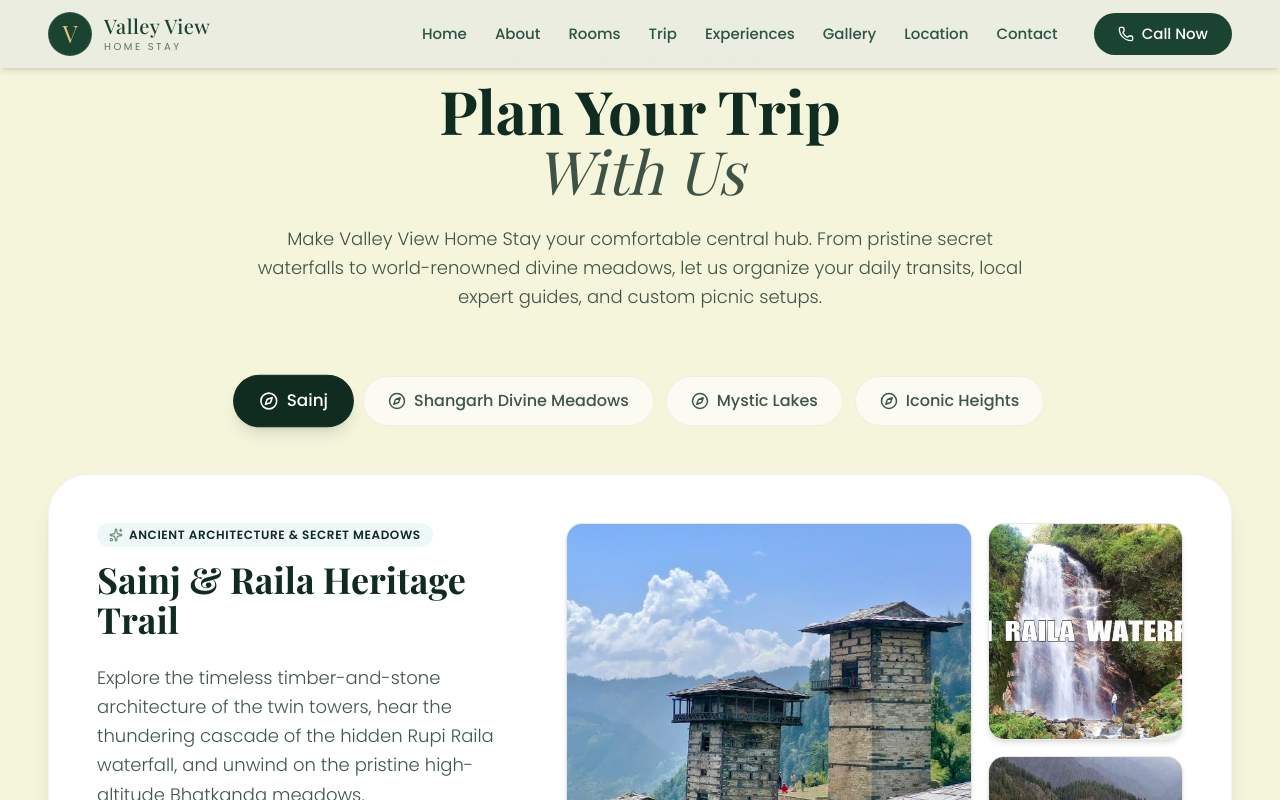
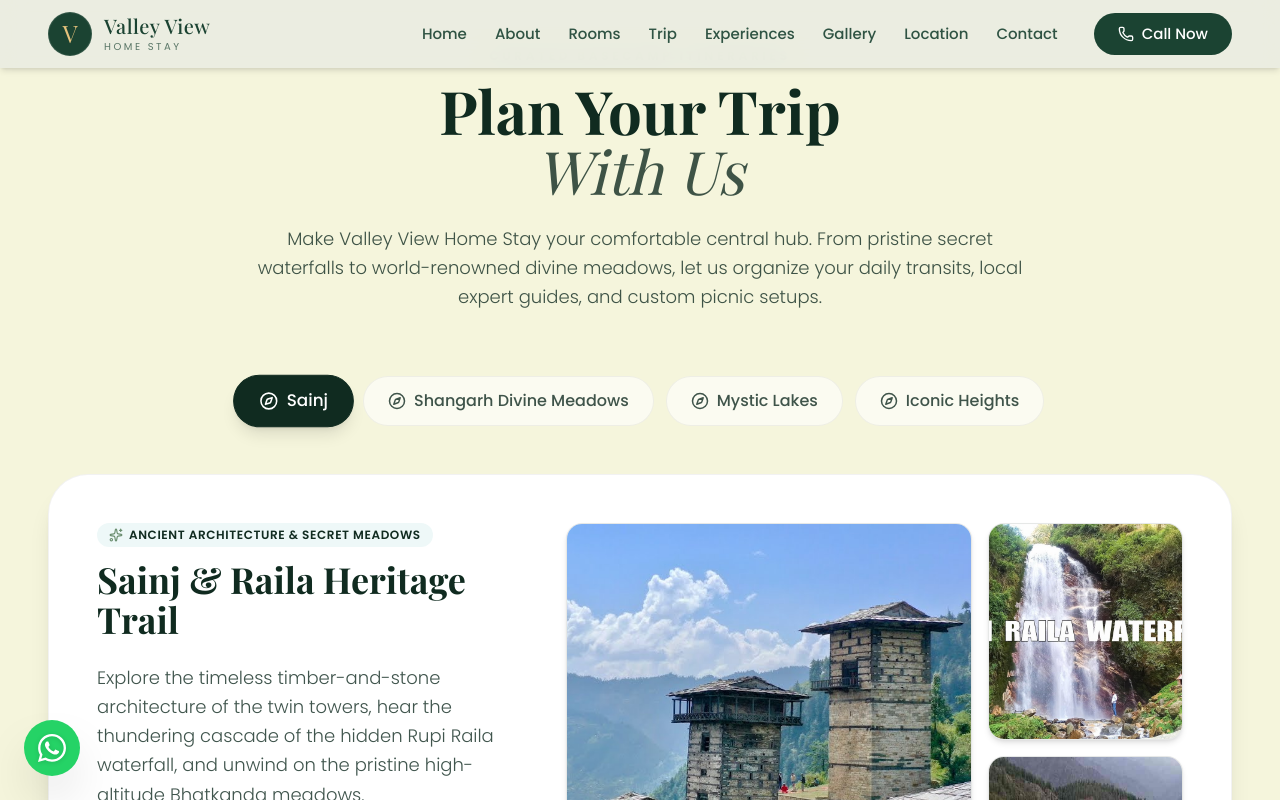
Before and after one commit to maihoonprince/Valley-View-Home-Stay-Himachal-Pradesh, a Next.js app: page / in a window 1280 px wide. Both pictures are taken after a click on the button "Sainj". Shown: the part 3725-4525 px from the top of the page. Built offline with nearby package versions, Linux system fonts and the light colour scheme; a web font is replaced by a local one.

Commit message:
feat: add floating WhatsApp contact widget to home page

```diff
--- a/src/app/page.tsx
+++ b/src/app/page.tsx
@@ -8,6 +8,7 @@
 import Testimonials from "@/components/Testimonials";
 import Location from "@/components/Location";
 import Footer from "@/components/Footer";
+import WhatsAppWidget from "@/components/WhatsAppWidget";
 
 export default function Home() {
   return (
@@ -22,6 +23,7 @@
       <Testimonials />
       <Location />
       <Footer />
+      <WhatsAppWidget />
     </main>
   );
 }
--- /dev/null
+++ b/src/components/WhatsAppWidget.tsx
@@ -0,0 +1,36 @@
+"use client";
+import { FaWhatsapp } from "react-icons/fa";
+
+export default function WhatsAppWidget() {
+  const phoneNumber = "919805505056";
+  const customMessage = "Hello Jhabe Ram ji, I am interested in booking a stay at Valley View Home Stay. Please guide me with room availability and details.";
+  const whatsappUrl = `https://wa.me/${phoneNumber}?text=${encodeURIComponent(customMessage)}`;
+
+  return (
+    <div className="fixed bottom-6 left-6 z-50 flex items-center gap-3 group">
+      {/* Outer pulsing ring for strong premium visual cue */}
+      <a
+        href={whatsappUrl}
+        target="_blank"
+        rel="noopener noreferrer"
+        className="relative flex items-center justify-center w-14 h-14 bg-[#25D366] text-white rounded-full shadow-2xl hover:scale-110 active:scale-95 transition-all duration-300 focus:outline-none"
+        aria-label="Chat with Jhabe Ram on WhatsApp"
+      >
+        {/* Subtle continuous pulsing background glow */}
+        <span className="absolute inset-0 rounded-full bg-[#25D366] animate-ping opacity-25 duration-1000"></span>
+        <FaWhatsapp size={32} className="relative z-10 drop-shadow-sm" />
+      </a>
+
+      {/* Premium capsule label sliding in on hover */}
+      <a
+        href={whatsappUrl}
+        target="_blank"
+        rel="noopener noreferrer"
+        className="opacity-0 -translate-x-3 group-hover:opacity-100 group-hover:translate-x-0 transition-all duration-300 bg-white/95 backdrop-blur-md text-[#102B20] text-xs font-semibold px-4 py-2.5 rounded-full shadow-xl border border-black/5 pointer-events-none group-hover:pointer-events-auto flex items-center gap-2"
+      >
+        <span className="w-2 h-2 rounded-full bg-[#25D366] animate-pulse"></span>
+        <span className="tracking-wide">Chat with Host</span>
+      </a>
+    </div>
+  );
+}
```
